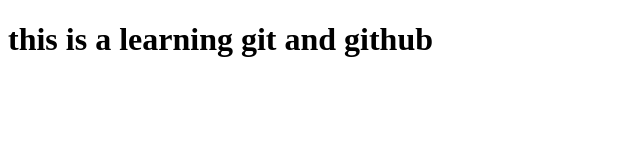
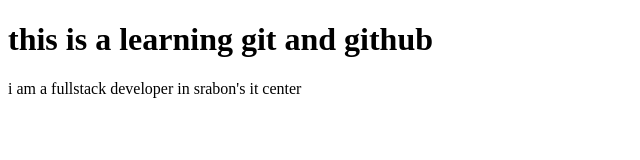
Before and after one commit to TanvirDevelopper/project-demo, a plain HTML site: page index.html in a window 1280 px wide. Shown: the whole page, without its empty margins (0-640 px from the left). Drawn offline with Linux system fonts and the light colour scheme.

Commit message:
the branch is ruhul adding for github

```diff
--- a/index.html
+++ b/index.html
@@ -7,7 +7,10 @@
     <title>class 2</title>
 </head>
 <body>
-    <h1>this is a learning git and github</h1>
+    <div class="git">
+        <h1>this is a learning git and github</h1>
+        <p>i am a fullstack developer in srabon's it center</p>
+    </div>
     <script src="js/script.js"></script>
 </body>
 </html>
```
